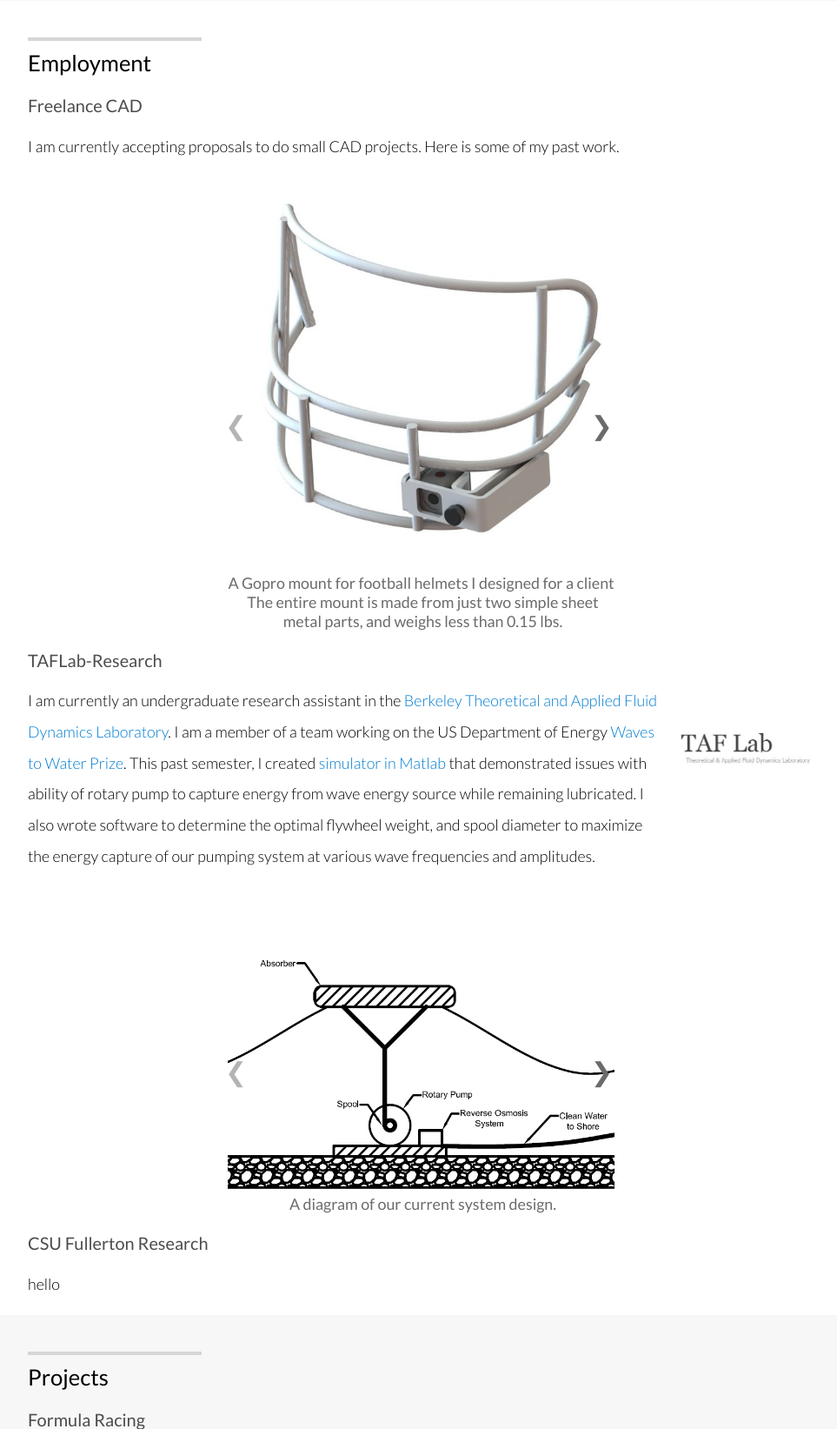
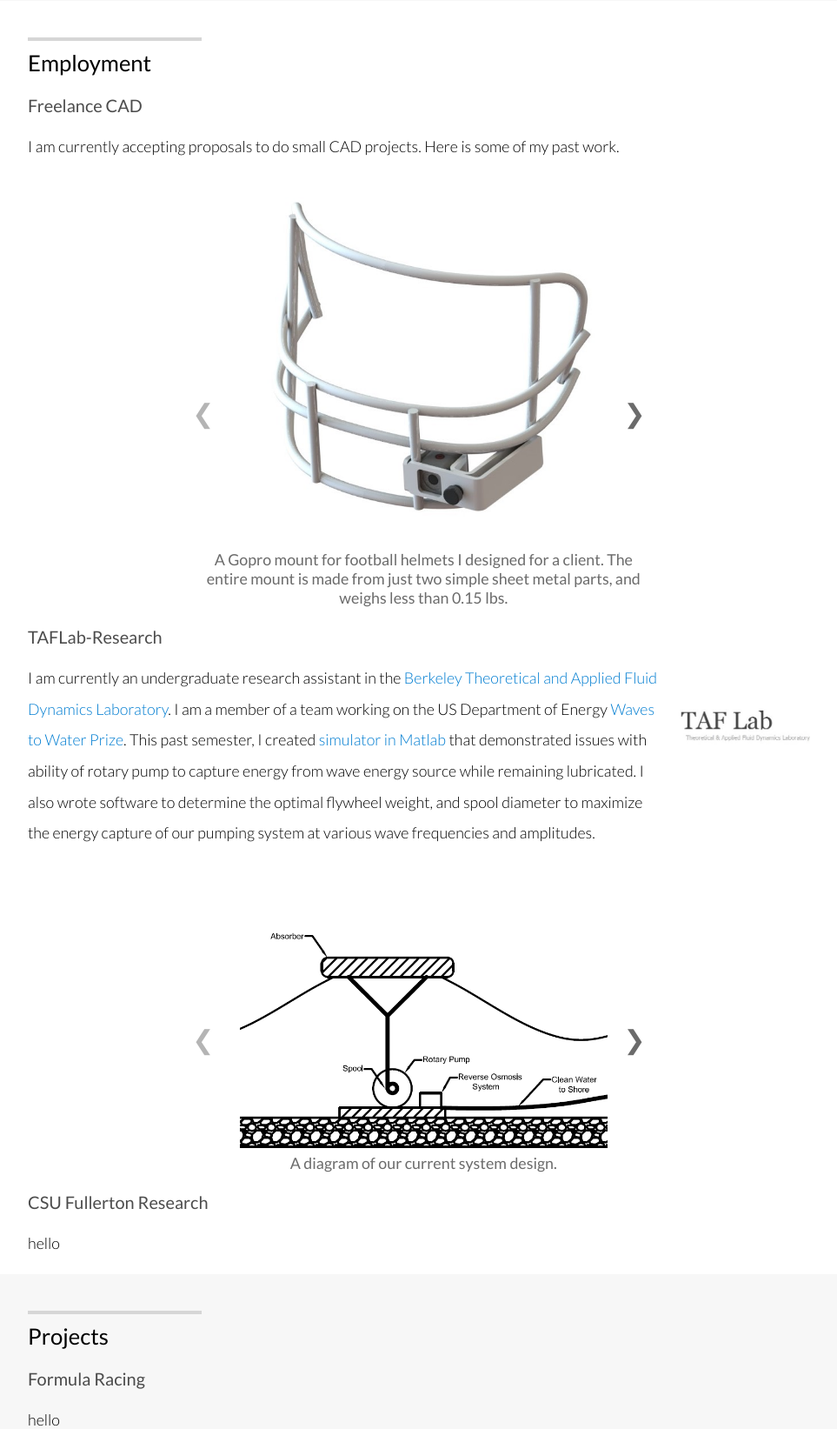
Before and after one commit to AedenGB/portfolio-website, a Flask app: page / in a window 1280 px wide. Shown: the part 1948-3591 px from the top of the page at 87% size, without its empty margins (158-1121 px from the left). Run offline with Flask 2, Linux system fonts and the light colour scheme; some libraries are stand-ins or nearby versions.

Commit message:
fixed exact formatting for slider

```diff
--- a/app/static/css/index.css
+++ b/app/static/css/index.css
@@ -145,7 +145,7 @@ body, button{
   width: 100%;
 }
 .inline-object-small{
-  max-width: calc(var(--body-width)/2);
+  max-width: calc(var(--body-width)/1.7);
   width: 100%;
   margin:0 auto;
 }
@@ -309,7 +309,9 @@ button{
   display: inline-block;
 }
 .slide-image{
-  width: 100%;
+  width: 80%;
+  padding: 0;
+  margin-left: 10%;
   position: static;
   height: 100%;
 }
@@ -322,7 +324,7 @@ figcaption{
   position: absolute;
   top: 50%;
   font-size: 30px;
-  padding: 5px 2px;
+  padding: 5px 4px;
   transition: .3s;
   -webkit-user-select: none;
   -moz-user-select: none;
--- a/app/static/javascript/index.js
+++ b/app/static/javascript/index.js
@@ -83,14 +83,14 @@ $(document).ready(function(){
       var slide_index = $(element).nextAll("div").attr("index");
       console.log(slide_index);
       if (positive){
-        $(".left").removeClass("disabled");
+        $(element).siblings(".left").removeClass("disabled");
         slide_index = parseInt(slide_index)+1;
         if(slide_index>=max){
           $(element).addClass("disabled");
         }
       }
       else {
-        $(".right").removeClass("disabled");
+        $(element).siblings(".right").removeClass("disabled");
         slide_index = parseInt(slide_index)-1;
         if(slide_index<=0){
           $(element).addClass("disabled");
```
